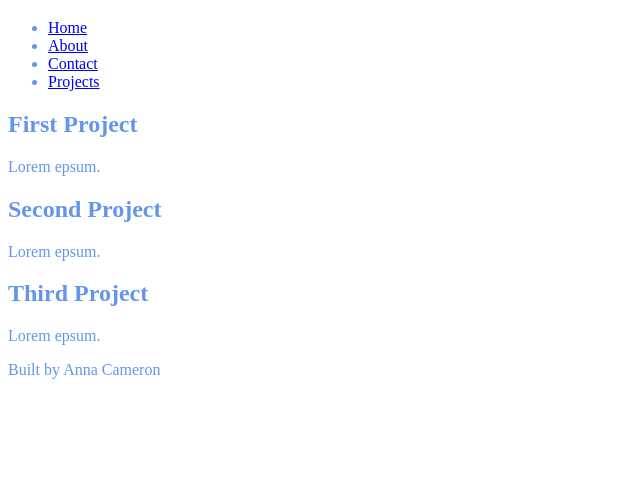
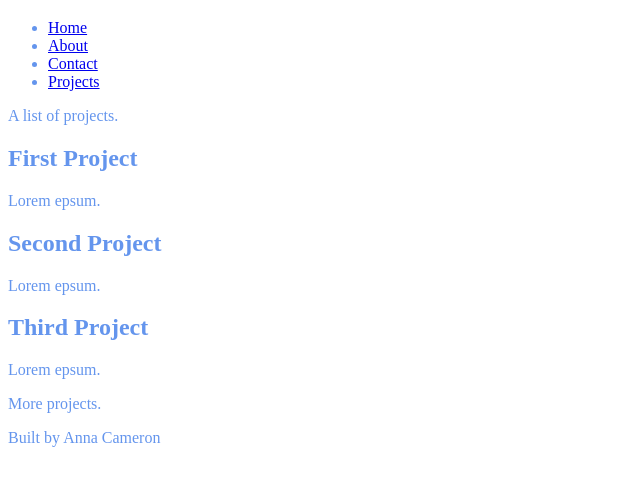
Before and after one commit to annarc06/AnnaPortfolio1, a plain HTML site: page projects.html in a window 1280 px wide. Shown: the part 61-546 px from the top of the page, without its empty margins (0-640 px from the left). Drawn offline with Linux system fonts and the light colour scheme.

Commit message:
For Code Along Submission

```diff
--- a/projects.html
+++ b/projects.html
@@ -19,7 +19,7 @@
         </ul>
     </nav>
     <main>
-        <p></p>
+        <p>A list of projects.</p>
         <div>
         <section>
             <h2>First Project</h2>
@@ -34,6 +34,9 @@
             <p>Lorem epsum.</p>
         </section>
         </div>
+        <section>
+            <p>More projects.</p>
+        </section>
     </main>
     <footer>
         <p>Built by Anna Cameron</p>
```
